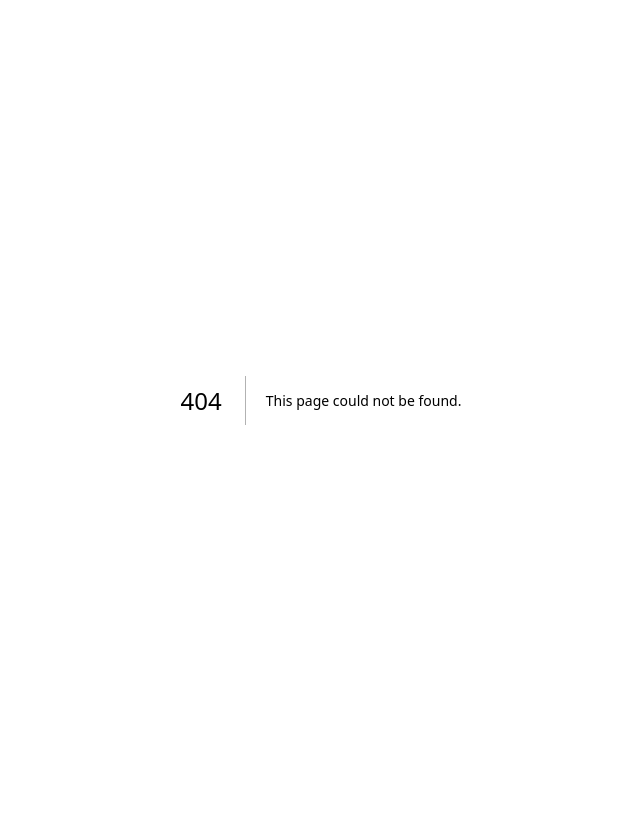
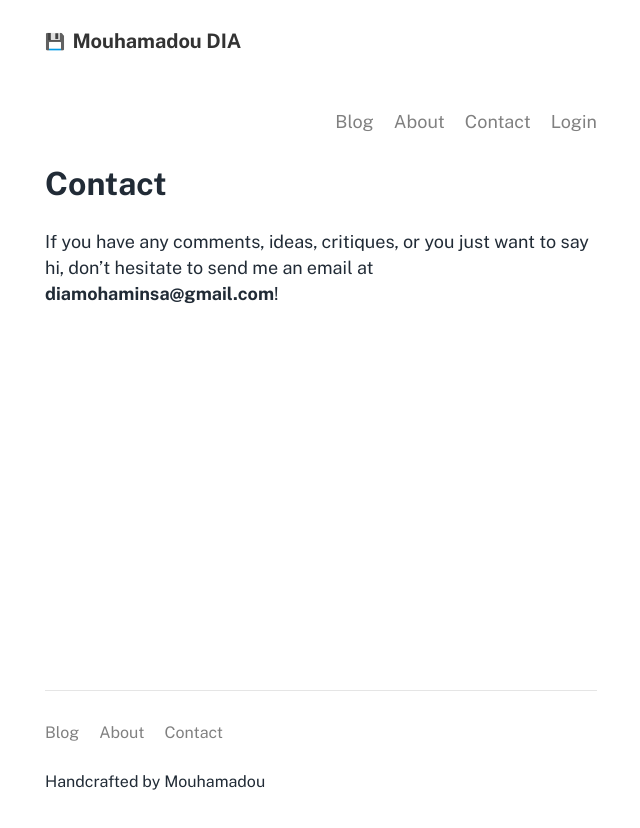
Before and after one commit to methzen/mouhamadoudia, a Next.js app: page /contact in a window 1280 px wide. Before the commit this address had no page. Shown: the whole page, without its empty margins (319-959 px from the left). Before the commit the page ends 800 px from the top, so only its background shows below. Built offline with nearby package versions, Linux system fonts and the light colour scheme.

Commit message:
Build the contact page

```diff
--- a/pages/_app.tsx
+++ b/pages/_app.tsx
@@ -17,7 +17,7 @@ import { Container } from "@mui/system";
 
 export default function MyApp({ Component, pageProps}: any){
     return  (<ThemeProvider>
-       <Container maxWidth="lg">
+       <Container maxWidth="sm">
        <Component {...pageProps} />
        </Container>
 
--- /dev/null
+++ b/pages/contact.tsx
@@ -0,0 +1,27 @@
+import { Component } from "react"
+
+import Header from "../components/header"
+import Footer from "../components/footer"
+import HeadMetadata from "../components/headMetadata"
+import GoogleAnalytics from "../components/googleAnalytics"
+
+export default function Contact() {
+    return (
+      <div className="layout-wrapper">
+        <HeadMetadata
+          title="Contact | Mouhamadou"
+          metaDescription="If you have any comments, ideas, critiques, or you just want to say hi, you can contact me via email or the links listed below."
+        />
+        <GoogleAnalytics />
+        <Header />
+        <div className="contact-container">
+          <div className="contact-section">
+            <h1>Contact</h1>
+             <p>If you have any comments, ideas, critiques, or you just want to say hi, don’t hesitate to send me an email at <strong>diamohaminsa@gmail.com</strong>!</p>
+          </div>
+        </div>
+        <Footer />
+      </div>
+    )
+
+}
```
